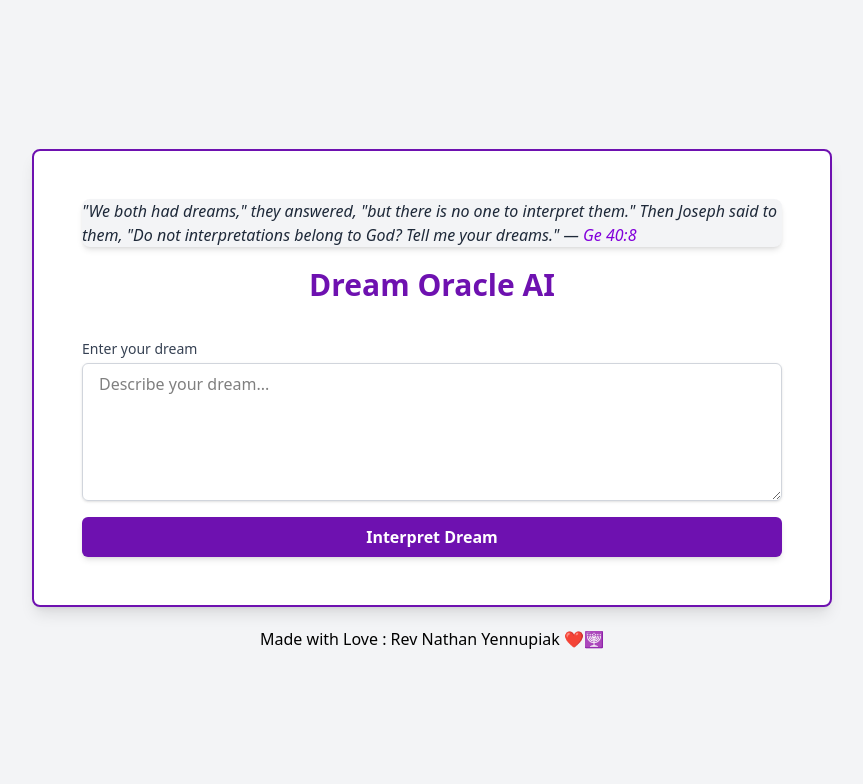
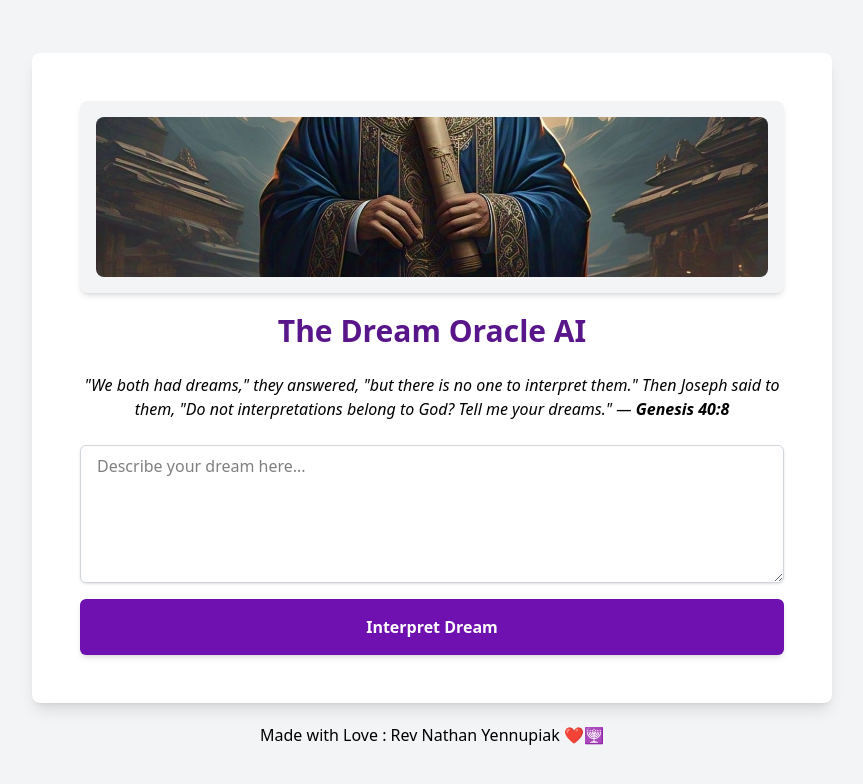
Before and after one commit to Nathan-Yennupiak/Dream-Oracle-AI, a React (Vite) app: page / in a window 1280 px wide. Shown: the top 784 px of the page, without its empty margins (208-1071 px from the left). Built offline with nearby package versions, Linux system fonts and the light colour scheme.

Commit message:
Add Header Image

```diff
--- a/src/App.jsx
+++ b/src/App.jsx
@@ -8,7 +8,6 @@ function App() {
     return (
         <div className="App">
             <header className="App-header">
-
                 <DreamInterpreter />
             </header>
         </div>
--- a/src/components/Bibleverse.jsx
+++ /dev/null
@@ -1,37 +0,0 @@
-import { useEffect } from "react";
-
-const BibleVerse = () => {
-  useEffect(() => {
-    const script = document.createElement("script");
-    script.src = "//biblia.com/api/logos.biblia.js";
-    script.async = true;
-    script.onload = () => {
-      if (window.logos && window.logos.biblia) {
-        window.logos.biblia.init();
-      }
-    };
-    document.body.appendChild(script);
-  }, []);
-
-  return (
-    <div className="flex justify-center items-center bg-gray-100 rounded-lg shadow-md">
-        <biblia:bibleverse theme="quotation" resource="niv2011" width="100%" reference="Ge40.8">
-          <blockquote className="w-full text-gray-800 italic">
-            &quot;We both had dreams,&quot; they answered, &quot;but there is no one to interpret them.&quot;
-            Then Joseph said to them, &quot;Do not interpretations belong to God? Tell me your dreams.&quot;
-            &mdash;{" "}
-            <a
-              target="_blank"
-              rel="noopener noreferrer"
-              href="https://biblia.com/bible/niv2011/Ge40.8"
-              className="text-purple-700 hover:underline"
-            >
-              Ge 40:8
-            </a>
-          </blockquote>
-        </biblia:bibleverse>
-    </div>
-  );
-};
-
-export default BibleVerse;
--- a/src/components/DreamInterpreter.jsx
+++ b/src/components/DreamInterpreter.jsx
@@ -1,5 +1,5 @@
 import  { useState } from 'react';
-import BibleVerse from './Bibleverse';
+import BibleVerse from './HeaderImage';
 
 const DreamInterpreter = () => {
   const [dreamInput, setDreamInput] = useState('');
@@ -62,22 +62,26 @@ const DreamInterpreter = () => {
   return (
     <div className="min-h-screen bg-gray-100 p-4 md:p-8 flex flex-col gap-5 items-center justify-center">
 
-      <div className="w-[800px] max-w-full mx-auto bg-white p-4 md:p-12 rounded-lg shadow-lg border-2 border-purple-800 flex flex-col gap-5 i">
+      <div className="w-[800px] max-w-full mx-auto bg-white p-4 md:p-12 rounded-lg shadow-lg  flex flex-col gap-5 i">
       <BibleVerse />
-        <h1 className="text-3xl font-bold text-center text-purple-800 mb-4">Dream Oracle AI</h1>
+        <div className='flex flex-col gap-2  text-center'>
+        <h1 className="text-3xl font-bold text-center text-purple-900 mb-4">The Dream Oracle AI</h1>
+        <p className='italic'>
+        &quot;We both had dreams,&quot; they answered, &quot;but there is no one to interpret them.&quot;
+      Then Joseph said to them, &quot;Do not interpretations belong to God? Tell me your dreams.&quot;
+      &mdash;{" "} <span className='font-semibold'>Genesis 40:8 </span> </p>
+
+        </div>
 
 
         <form onSubmit={handleSubmit}>
           <div className="mb-4">
-            <label htmlFor="dreamInput" className="block text-sm font-medium text-gray-700">
-              Enter your dream
-            </label>
             <textarea
               type="text"
               id="dreamInput"
               value={dreamInput}
               onChange={handleInputChange}
-              placeholder="Describe your dream..."
+              placeholder="Describe your dream here..."
               rows="5"
               className="mt-1 block w-full px-4 py-2 border border-gray-300 rounded-md shadow-sm focus:outline-none focus:ring-2 focus:ring-purple-600 text-black"
               required
@@ -86,7 +90,7 @@ const DreamInterpreter = () => {
 
           <button
             type="submit"
-            className="w-full py-2 px-4 bg-purple-800 text-white font-semibold rounded-md shadow-md hover:bg-purple-700"
+            className="w-full py-4 px-4 bg-purple-800 text-white font-semibold rounded-md shadow-md hover:bg-purple-700"
             disabled={loading}
           >
             {loading ? 'Interpreting...' : 'Interpret Dream'}
--- /dev/null
+++ b/src/components/HeaderImage.jsx
@@ -0,0 +1,29 @@
+import { useEffect } from "react";
+
+const HeaderImage = () => {
+  useEffect(() => {
+    const script = document.createElement("script");
+    script.src = "//biblia.com/api/logos.biblia.js";
+    script.async = true;
+    script.onload = () => {
+      if (window.logos && window.logos.biblia) {
+        window.logos.biblia.init();
+      }
+    };
+    document.body.appendChild(script);
+  }, []);
+
+  return (
+    <div className="flex justify-center items-center bg-gray-100 rounded-lg shadow-md p-4">
+      <img
+  src="/dream-oracle.jpg"
+  alt="Oracle image"
+  className="w-full h-40 object-cover rounded-lg"
+/>
+
+  </div>
+
+  );
+};
+
+export default HeaderImage;
```
Also changed, not shown: public/dream-oracle.jpg (added).
